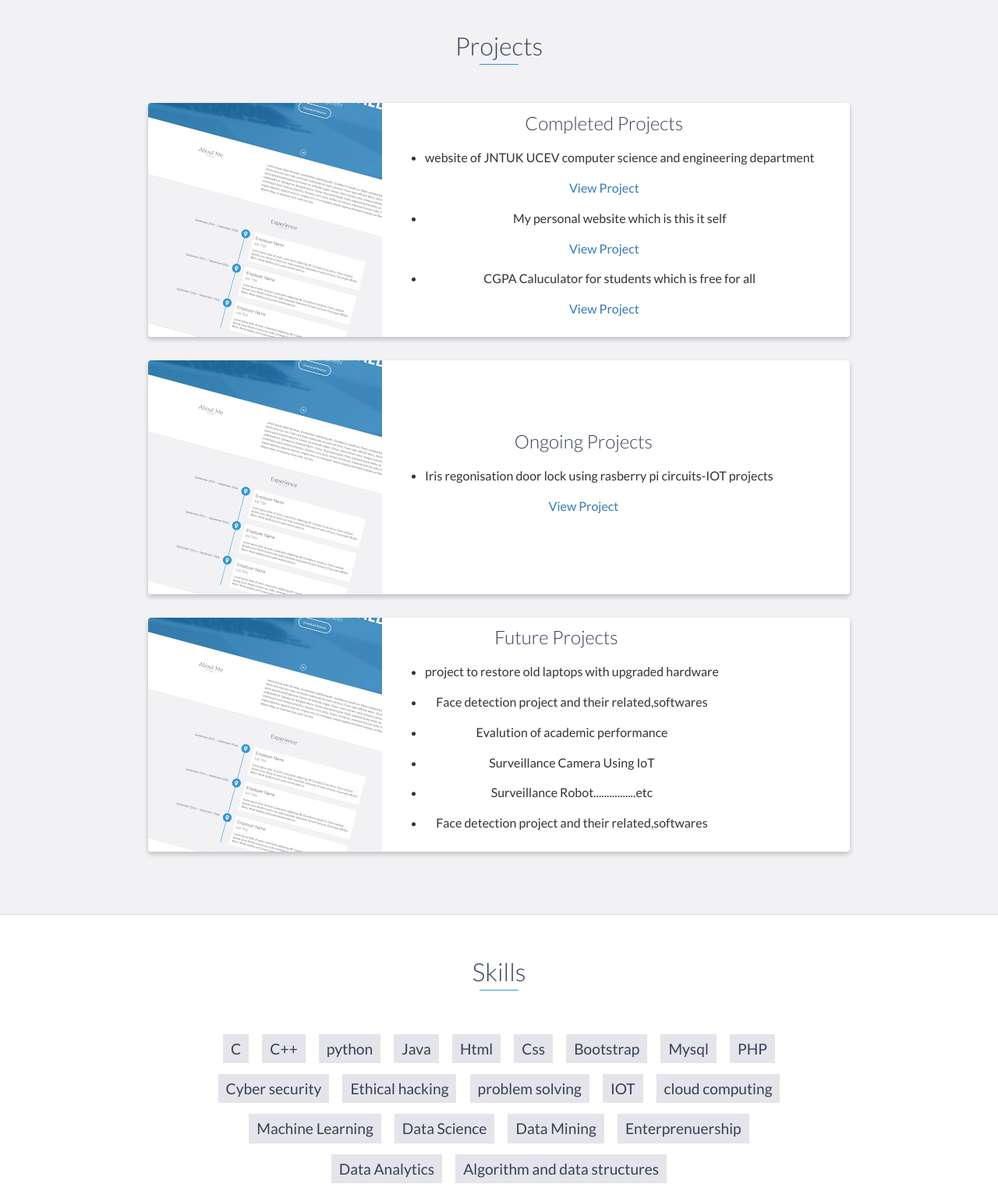
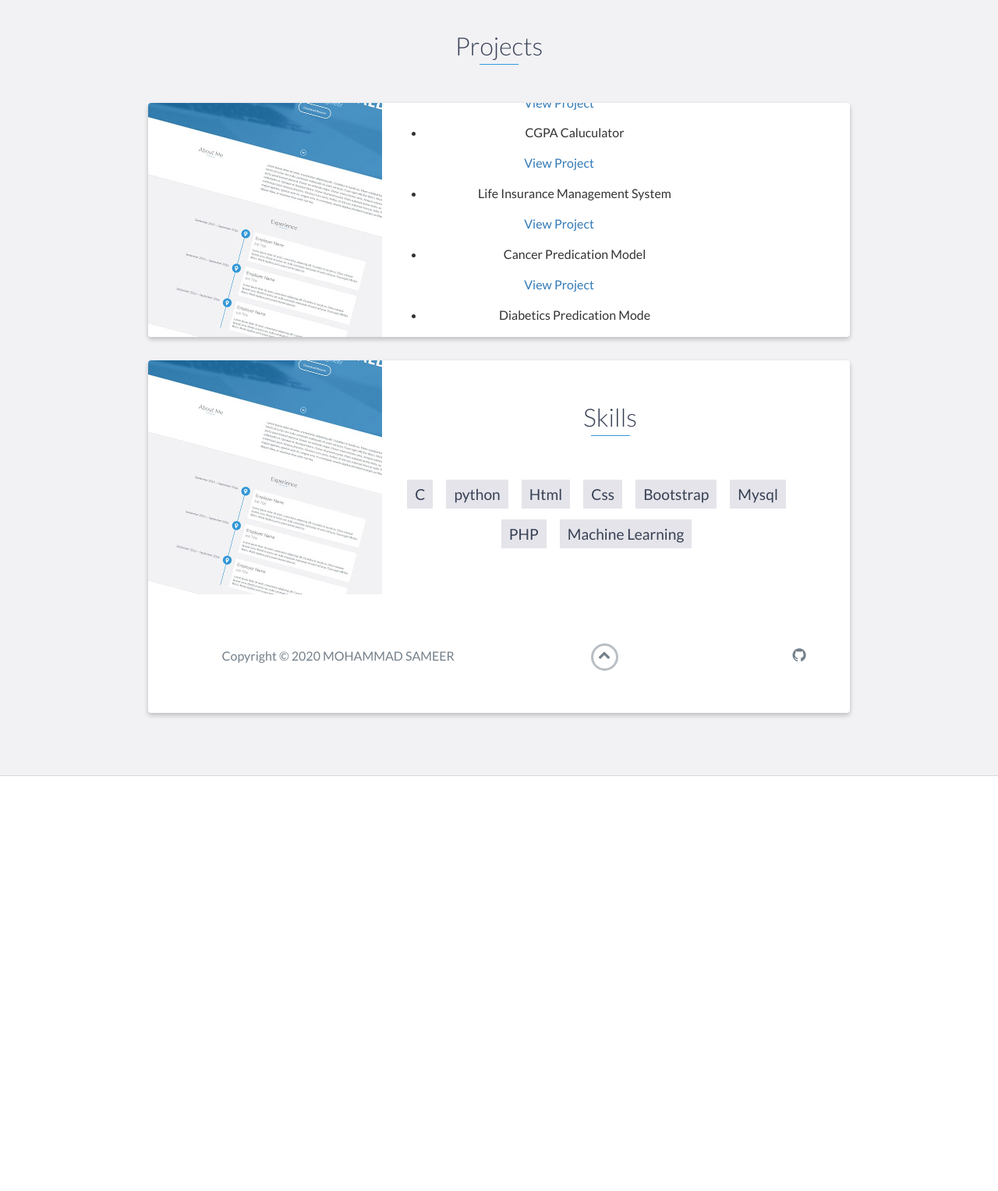
Before and after one commit to sameer6143/sameer6143, a website: page index.html in a window 1280 px wide. Shown: the part 2144-3671 px from the top of the page at 78% size. After the commit the page ends 3139 px from the top, so only its background shows below. Drawn offline with nearby package versions, Linux system fonts and the light colour scheme.

Commit message:
Update index.html

```diff
--- a/index.html
+++ b/index.html
@@ -50,7 +50,7 @@
         <div id="lead-content">
             <h1>SAMEER MOHAMMAD</h1>
             <h2></h2>
-            <a href="sameer resume8.pdf" class="btn-rounded-white">Download Resume</a>
+            <a href="Mohammad's Resume.pdf" class="btn-rounded-white">Download Resume</a>
         </div>
         <!-- End #lead-content -->
 
@@ -146,7 +146,7 @@ Help Me In Up Skilling.I am innovative,lateratal thinker Who Wants To Solve Othe
                         <p>
                         <ul>
                           <li>
-                          website of JNTUK UCEV computer science and engineering department
+                          CSE Department Portal of JNTUK UCEV
                       </li>
                     </ul>
   </p>
@@ -154,19 +154,54 @@ Help Me In Up Skilling.I am innovative,lateratal thinker Who Wants To Solve Othe
                         <p>
                         <ul>
                           <li>
-                          My personal website which is this it self
+                          Personal Portfolio
                       </li>
                     </ul>
+			</p>
                         <a href="https://sameer6143.github.io/sameer6143/"target="_blank" rel="noopener noreferrer">View Project</a>
-                                <ul>
+                                <p><ul>
                                 <li>
-                                  CGPA Caluculator for students which is free for all
+                                  CGPA Caluculator
                                 </li>
                               </ul>
+		    </p>
                               <a href="https://sameer6143.github.io/CGPA-Calculator/">View Project</a>
-                                </p>
+                            <p><ul>
+                                <li>
+                                  Life Insurance Management System
+                                </li>
+                              </ul>
+		    </p>
+                              <a href="#">View Project</a>
+        <p><ul>
+                                <li>
+                                  Cancer Predication Model
+                                </li>
+                              </ul>
+		    </p>
+                              <a href="#">View Project</a>
+	        <p><ul>
+                                <li>
+                                  Diabetics Predication Mode
+                                </li>
+                              </ul>
+		    </p>
+                              <a href="#">View Project</a>
+		        <p><ul>
+                                <li>
+                                  ML Prediction model for profits for 50_startups dataset
+                                </li>
+                              </ul>
+		    </p>
+                              <a href="#">View Project</a>
 
-
+        <p><ul>
+                                <li>
+                                  Color Identification by using Machine Learning
+                                </li>
+                              </ul>
+		    </p>
+                              <a href="#">View Project</a>
                     </div>
                     <!-- End .project-info -->
                 </div>
@@ -176,116 +211,18 @@ Help Me In Up Skilling.I am innovative,lateratal thinker Who Wants To Solve Othe
                         <img src="images/project.jpg" />
                     </div>
                     <!-- End .project-image -->
-                    <div class="project-info">
-                        <h3>Ongoing Projects</h3>
-                        <p>
-                            <ul>
-                            <li>
-                              Iris regonisation door lock using rasberry pi circuits-IOT projects
-                            </li>
-                          </ul>
-                          <a href="https://create.arduino.cc/projecthub/nsci/eye-lock-fd5444">View Project</a>
-                            </p>
-
-                    </div>
-
-                    <!-- End .project-info -->
-                </div>
-
-
-
-
-                </div>
-                <div class="project shadow-large">
-                    <div class="project-image">
-                        <img src="images/project.jpg" />
-                    </div>
-                    <!-- End .project-image -->
-                    <div class="project-info">
-                        <h3>Future Projects</h3>
-                        <p>
-                            <ul>
-                            <li>
-                            project to restore old laptops with upgraded hardware
-                            </li>
-                          </ul>
-                            </p>
-                            <p>
-                                <ul>
-                                <li>
-                                  Face detection project and their related,softwares
-                                </li>
-                              </ul>
-                                </p>
-                                <p>
-                                    <ul>
-                                    <li>
-                                      Evalution of academic performance
-                                    </li>
-                                  </ul>
-                                    </p>
-                                    <p>
-                                        <ul>
-                                        <li>
-                                          Surveillance Camera Using IoT
-                                                                            </li>
-                                      </ul>
-                                        </p>
-                                        <p>
-                                            <ul>
-                                            <li>
-                                        Surveillance Robot................etc
-                                            </li>
-                                          </ul>
-                                            </p>
-                                            <p>
-                                                <ul>
-                                                <li>
-                                                  Face detection project and their related,softwares
-                                                </li>
-                                              </ul>
-                                                </p>
-
-
-                    </div>
-
-                    <!-- End .project-info -->
-                </div>
-
-
-
-
-                </div>
-                <!-- End .project -->
-            </div>
-        </div>
-    </div>
-    <!-- End #projects -->
-
     <div id="skills">
         <h2 class="heading">Skills</h2>
         <ul>
             <li>C</li>
-            <li>C++</li>
             <li>python</li>
-            <li>Java</li>
             <li>Html</li>
             <li>Css</li>
             <li>Bootstrap</li>
             <li>Mysql</li>
             <li>PHP</li>
-            <li>Cyber security</li>
-            <li>Ethical hacking</li>
-            <li>problem solving</li>
-            <li>IOT</li>
-            <li>cloud computing</li>
-	    <li>Machine Learning</li>
-		<li>Data Science</li>
-        	<li>Data Mining</li>
-	    <li>Enterprenuership</li>
-	    <li>Data Analytics</li>
-	   <li>Algorithm and data structures</li>
-	    </ul>
+            <li>Machine Learning</li>
+	</ul>
     </div>
     <!-- End #skills -->
 
@@ -319,13 +256,23 @@ Help Me In Up Skilling.I am innovative,lateratal thinker Who Wants To Solve Othe
                 <div class="col-sm-5 social">
                     <ul>
                         <li>
-                            <a href="https://github.com/sameer6143?tab=overview&from=2021-02-01&to=2021-02-28" target="_blank"><i class="fa fa-github" aria-hidden="true"></i></a>
+                            <a href="https://github.com/sameer6143" target="_blank"><i class="fa fa-github" aria-hidden="true"></i></a>
+                        </li>
+			<li>
+                            <a href="https://stackoverflow.com/users/17132758/sameer6143" target="_blank"><i class="fa-brands fa-stack-overflow"></i></a>
+                        </li>
+			<li>
+                            <a href="https://www.hackerrank.com/sameermd6143" target="_blank"><i class="fa-brands fa-hackerrank"></i></a>
                         </li>
 
                         <li>
-                            <a href="https://www.linkedin.com/in/sameer-mohammad-4177681b4" target="_blank"><i class="fa fa-linkedin" aria-hidden="true"></i></a>
+                            <a href="https://www.linkedin.com/in/sameermd6143/" target="_blank"><i class="fa fa-linkedin" aria-hidden="true"></i></a>
                         </li>
                         <li>
+                            <a href="" target="_blank"><i class="fa fa-linkedin" aria-hidden="true"></i></a>
+                        </li>
+
+			<li>
                             <a href="https://www.facebook.com/profile.php?id=100046565980882" target="_blank"><i class="fa fa-facebook" aria-hidden="true"></i></a>
                         </li>
                         <li>
```
